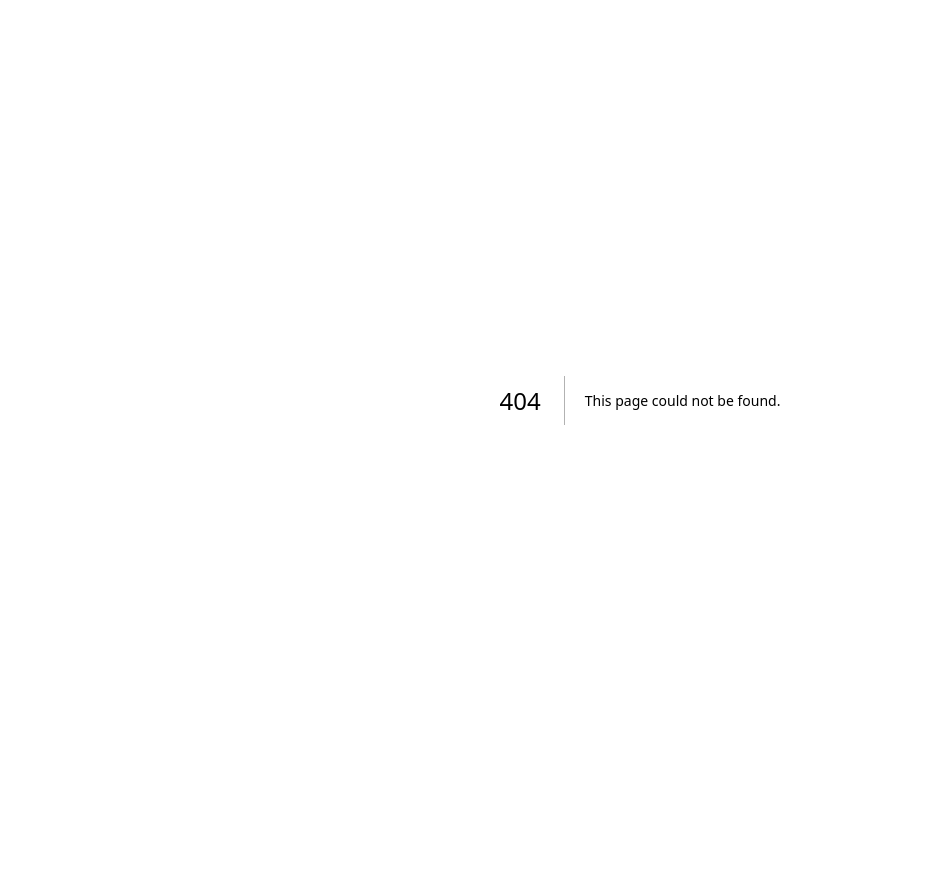
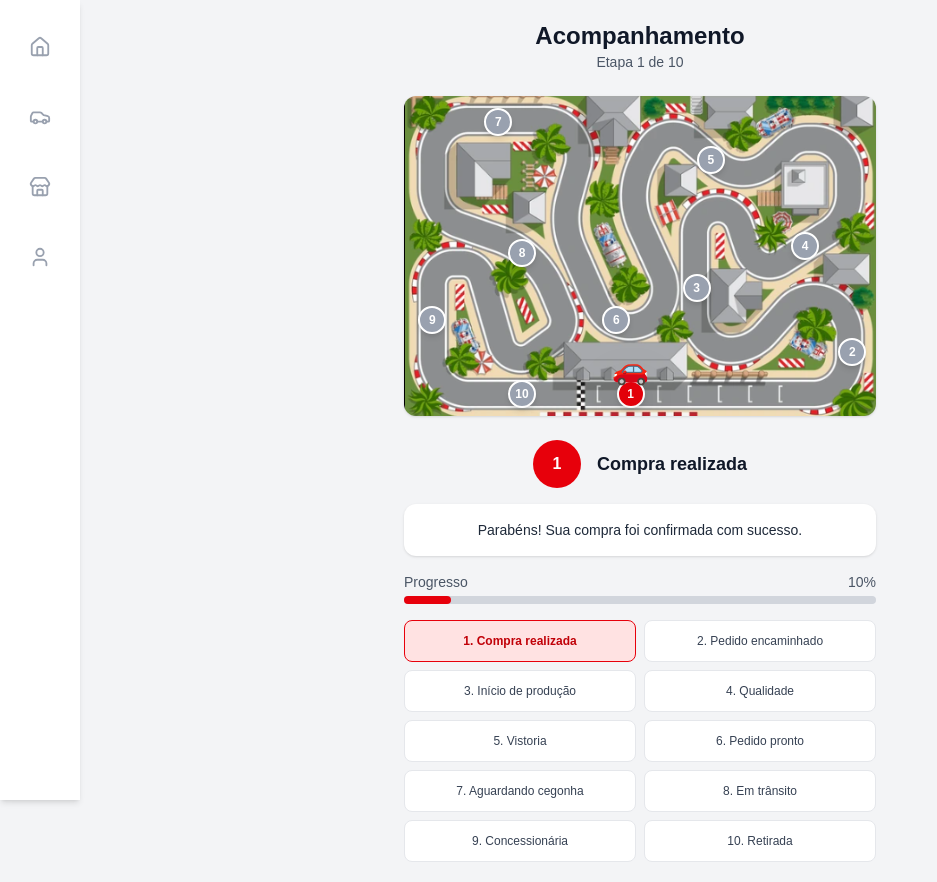
Before and after one commit to Experience-TADS/Experience, a Next.js app: page /Cliente/SaibaMais in a window 1280 px wide. Before the commit this address had no page. Shown: the whole page, without its empty margins (0-937 px from the left). Before the commit the page ends 800 px from the top, so only its background shows below. Built offline with nearby package versions, Linux system fonts and the light colour scheme.

Commit message:
fix:Pagina de acomoanhamento atualizada

```diff
--- a/app/Cliente/Acompanhamento/page.tsx
+++ b/app/Cliente/Acompanhamento/page.tsx
@@ -9,15 +9,15 @@ import {
   ChevronUp,
   X,
 } from "lucide-react";
+import { useRouter } from "next/navigation";
 
 const etapas = [
   "Compra realizada",
   "Pedido encaminhado",
-  "Produção",
+  "Início de produção",
   "Qualidade",
-  "Transporte",
-  "Concessionária",
-  "Retirada",
+  "Vistoria",
+  "Pedido pronto",
 ];
 
 const horarios = [
@@ -26,20 +26,20 @@ const horarios = [
 ];
 
 export default function Veiculo() {
+  const router = useRouter();
 
   const [pedidos, setPedidos] = useState([
     {
       id: "1",
-      modelo: "Corolla Cross",
-      cor: "Branco",
+      modelo: "Hilux",
+      cor: "Prata Nívea",
       ano: "2026",
       status: 3,
-      imagem: "/toyota_yaris.jpg", // 🔥 imagem do carro
+      imagem: "/toyota_yaris.jpg",
     },
   ]);
 
   const [expandido, setExpandido] = useState<string | null>(null);
-
   const [modalAdd, setModalAdd] = useState(false);
   const [codigo, setCodigo] = useState("");
 
@@ -49,7 +49,6 @@ export default function Veiculo() {
 
   function adicionarPedido(e: any) {
     e.preventDefault();
-
     if (!codigo) return;
 
     setPedidos([
@@ -70,7 +69,6 @@ export default function Veiculo() {
 
   function confirmarAgendamento() {
     if (!data || !hora) return;
-
     alert(`Retirada agendada para ${data} às ${hora}`);
     setModalAgendar(false);
   }
@@ -80,21 +78,28 @@ export default function Veiculo() {
 
       <Sidebar />
 
-      <div className="flex-1 p-5 md:p-10">
+      <div className="flex-1 flex flex-col items-center p-5 md:p-10 md:ml-20">
 
         {/* HEADER */}
-        <div className="flex justify-between items-center mb-6">
+        <div className="w-full max-w-md sticky top-0 z-20 bg-gray-100 pb-4 mb-6">
+          <div className="flex justify-between items-center pt-4">
+            <div>
               <h1 className="text-xl font-bold text-gray-900">
                 Seus Veículos
               </h1>
+              <p className="text-sm text-gray-700">
+                {pedidos.length} pedidos
+              </p>
+            </div>
 
             <button
               onClick={() => setModalAdd(true)}
-            className="bg-red-500 text-white px-4 py-2 rounded-lg flex items-center gap-2"
+              className="bg-red-600 text-white px-4 py-2 rounded-lg flex items-center gap-2 shadow"
             >
               <Plus size={16} />
               Adicionar
             </button>
+          </div>
         </div>
 
         {/* LISTA */}
@@ -102,16 +107,17 @@ export default function Veiculo() {
           const aberto = expandido === p.id;
 
           return (
-            <div key={p.id} className="mb-4">
+            <div key={p.id} className="w-full max-w-md mb-6">
 
               {/* CARD */}
               <div
                 onClick={() => setExpandido(aberto ? null : p.id)}
-                className="bg-white p-5 rounded-xl shadow cursor-pointer hover:shadow-xl transition-shadow max-w-sm mx-auto"
+                className="bg-white p-5 rounded-xl shadow cursor-pointer"
               >
-                <div className="flex items-start justify-between">
+                <div className="flex justify-between">
+
                   <div>
-                    <p className="text-xs text-gray-800 font-medium">
+                    <p className="text-xs text-gray-600">
                       Pedido #{p.id}
                     </p>
 
@@ -119,36 +125,31 @@ export default function Veiculo() {
                       {p.modelo}
                     </h2>
 
-                    <p className="text-sm text-gray-800">
+                    <p className="text-sm text-gray-700">
                       {p.cor} • {p.ano}
                     </p>
+
+                    <span className="mt-2 inline-block text-xs font-semibold text-red-700 bg-red-100 px-2 py-1 rounded-full">
+                      {etapas[p.status]}
+                    </span>
                   </div>
 
                   <div className="flex items-center gap-2">
                     <div className="w-10 h-10 rounded-xl bg-red-100 flex items-center justify-center">
-                      <Car className="w-5 h-5 text-red-500" />
+                      <Car className="w-5 h-5 text-red-600" />
                     </div>
 
-                    {aberto ? (
-                      <ChevronUp className="w-4 h-4 text-gray-800" />
-                    ) : (
-                      <ChevronDown className="w-4 h-4 text-gray-800" />
-                    )}
-                  </div>
+                    {aberto ? <ChevronUp /> : <ChevronDown />}
                   </div>
 
-                <div className="mt-3">
-                  <span className="text-xs font-semibold text-red-600 bg-red-100 px-2 py-1 rounded-full">
-                    {etapas[p.status]}
-                  </span>
                 </div>
               </div>
 
               {/* DETALHES */}
               {aberto && (
-                <div className="space-y-4 animate-in fade-in slide-in-from-top-2 duration-300 max-w-sm mx-auto">
+                <div className="mt-4 space-y-4">
 
-                  {/* 🔥 IMAGEM DO CARRO */}
+                  {/* IMAGEM (MANTIDA 🔥) */}
                   <div className="w-full h-40 rounded-xl overflow-hidden">
                     <img
                       src={p.imagem}
@@ -156,42 +157,73 @@ export default function Veiculo() {
                     />
                   </div>
 
-                  <div className="bg-white p-4 rounded-xl shadow">
+                  {/* TIMELINE */}
+                  <div className="bg-white p-5 rounded-xl shadow">
 
-                    <h3 className="font-bold text-gray-900 mb-4">
+                    <h3 className="text-lg font-bold text-gray-900 mb-6">
                       Acompanhamento
                     </h3>
 
-                    {etapas.map((etapa, i) => (
-                      <div key={i} className="flex items-center gap-3 mb-2">
+                    <div className="relative">
 
+                      {/* LINHA */}
+                      <div className="absolute left-[13px] top-0 bottom-0 w-[2px] bg-red-500" />
+
+                      {etapas.map((etapa, i) => {
+                        const concluida = i <= p.status;
+
+                        return (
+                          <div key={i} className="flex items-start gap-4 mb-8">
+
+                            {/* BOLINHA */}
+                            <div className="z-10">
                               <div
-                          className={`w-3 h-3 rounded-full ${
-                            i <= p.status
+                                className={`w-7 h-7 flex items-center justify-center rounded-full
+                                ${
+                                  concluida
                                     ? "bg-red-600"
-                              : "bg-gray-400"
-                          }`}
-                        />
-
-                        <span
-                          className={`text-sm ${
-                            i <= p.status
-                              ? "text-gray-900 font-semibold"
-                              : "text-gray-600"
+                                    : "bg-gray-300"
                                 }`}
                               >
+                                {concluida && (
+                                  <span className="text-white text-xs">✓</span>
+                                )}
+                              </div>
+                            </div>
+
+                            {/* TEXTO */}
+                            <div>
+                              <p className="text-sm font-semibold text-gray-900">
                                 {etapa}
-                        </span>
+                              </p>
+
+                              <p className="text-xs text-gray-500">
+                                15 de jan.
+                              </p>
+
+                              <button
+                                onClick={(e) => {
+                                  e.stopPropagation();
+                                  router.push("/Cliente/SaibaMais");
+                                }}
+                                className="text-xs text-gray-500 mt-1 hover:text-red-600"
+                              >
+                                ⓘ Mais detalhes
+                              </button>
+                            </div>
 
                           </div>
-                    ))}
+                        );
+                      })}
+
+                    </div>
 
                     <button
                       onClick={(e) => {
                         e.stopPropagation();
                         setModalAgendar(true);
                       }}
-                      className="mt-4 w-full bg-red-500 text-white py-2 rounded-lg font-semibold"
+                      className="mt-4 w-full bg-red-600 text-white py-2 rounded-lg font-semibold"
                     >
                       Agendar retirada
                     </button>
@@ -209,57 +241,35 @@ export default function Veiculo() {
 
       {/* MODAL ADD */}
       {modalAdd && (
-        <div className="fixed inset-0 bg-black/50 flex items-center justify-center z-50">
+        <div className="fixed inset-0 bg-black/60 flex items-center justify-center z-50">
+          <div className="bg-white p-6 rounded-xl w-[90%] max-w-sm">
+            <h2 className="font-bold mb-4">Adicionar Veículo</h2>
 
-          <div className="bg-white p-6 rounded-xl w-[90%] max-w-sm relative">
-
-            <X
-              onClick={() => setModalAdd(false)}
-              className="absolute right-4 top-4 cursor-pointer text-gray-800"
-            />
-
-            <h2 className="font-bold mb-4 text-gray-900">
-              Adicionar Veículo
-            </h2>
-
-            <form onSubmit={adicionarPedido} className="space-y-3">
-
+            <form onSubmit={adicionarPedido}>
               <input
                 value={codigo}
                 onChange={(e) => setCodigo(e.target.value)}
+                className="w-full border p-2 mb-3"
                 placeholder="Código"
-                className="w-full border p-2 rounded text-gray-900"
               />
-
-              <button className="w-full bg-red-500 text-white py-2 rounded font-semibold">
+              <button className="w-full bg-red-600 text-white py-2 rounded">
                 Adicionar
               </button>
-
             </form>
-
           </div>
-
         </div>
       )}
 
       {/* MODAL AGENDAR */}
       {modalAgendar && (
-        <div className="fixed inset-0 bg-black/50 flex items-center justify-center z-50">
+        <div className="fixed inset-0 bg-black/60 flex items-center justify-center z-50">
+          <div className="bg-white p-6 rounded-xl w-[90%] max-w-sm">
 
-          <div className="bg-white p-6 rounded-xl w-[90%] max-w-sm relative">
-
-            <X
-              onClick={() => setModalAgendar(false)}
-              className="absolute right-4 top-4 cursor-pointer text-gray-800"
-            />
-
-            <h2 className="font-bold mb-4 text-gray-900">
-              Agendar Retirada
-            </h2>
+            <h2 className="font-bold mb-4">Agendar Retirada</h2>
 
             <input
               type="date"
-              className="w-full border p-2 rounded mb-3 text-gray-900 font-medium"
+              className="w-full border p-2 mb-3"
               value={data}
               onChange={(e) => setData(e.target.value)}
             />
@@ -269,10 +279,8 @@ export default function Veiculo() {
                 <button
                   key={h}
                   onClick={() => setHora(h)}
-                  className={`py-2 rounded border text-sm font-medium ${
-                    hora === h
-                      ? "bg-red-500 text-white"
-                      : "text-gray-800"
+                  className={`py-2 border rounded ${
+                    hora === h ? "bg-red-600 text-white" : ""
                   }`}
                 >
                   {h}
@@ -282,13 +290,12 @@ export default function Veiculo() {
 
             <button
               onClick={confirmarAgendamento}
-              className="w-full bg-red-500 text-white py-2 rounded font-semibold"
+              className="w-full bg-red-600 text-white py-2 rounded"
             >
               Confirmar
             </button>
 
           </div>
-
         </div>
       )}
 
--- /dev/null
+++ b/app/Cliente/SaibaMais/page.tsx
@@ -0,0 +1,186 @@
+"use client";
+
+import { useState } from "react";
+import Sidebar from "@/app/componentes/SideBar";
+
+const etapas = [
+  "Compra realizada",
+  "Pedido encaminhado",
+  "Início de produção",
+  "Qualidade",
+  "Vistoria",
+  "Pedido pronto",
+  "Aguardando cegonha",
+  "Em trânsito",
+  "Concessionária",
+  "Retirada",
+];
+
+const descricoes = [
+  "Parabéns! Sua compra foi confirmada com sucesso.",
+  "Seu pedido foi encaminhado à fábrica.",
+  "Seu veículo começou a produção.",
+  "O carro está passando por testes.",
+  "Inspeção final em andamento.",
+  "Seu veículo está pronto.",
+  "Aguardando transporte.",
+  "Seu veículo está a caminho.",
+  "Chegou na concessionária.",
+  "Pronto para retirada.",
+];
+
+export default function SaibaMais() {
+  const [etapa, setEtapa] = useState(1);
+
+  // 🔥 POSIÇÕES CORRETAS
+const posicoes = [
+  { top: "93%", left: "48%" },
+  { top: "80%", left: "95%" },
+  { top: "60%", left: "62%" },
+  { top: "47%", left: "85%" },
+  { top: "20%", left: "65%" },
+  { top: "70%", left: "45%" },
+  { top: "8%", left: "20%" },
+  { top: "49%", left: "25%" },
+  { top: "70%", left: "6%" },
+  { top: "93%", left: "25%" },
+];
+  // 🔥 PROGRESSO (tava faltando)
+  const progresso = Math.round((etapa / etapas.length) * 100);
+
+  return (
+    <div className="flex min-h-screen bg-gray-100">
+
+      <Sidebar />
+
+      <div className="flex-1 flex justify-center">
+
+        <div className="w-full max-w-lg p-5">
+
+          {/* HEADER */}
+          <div className="mb-6 text-center">
+            <h1 className="text-2xl font-bold text-gray-900">
+              Acompanhamento
+            </h1>
+            <p className="text-sm text-gray-600">
+              Etapa {etapa} de {etapas.length}
+            </p>
+          </div>
+
+          {/* 🛣️ MAPA */}
+          <div className="relative w-full h-[320px] rounded-xl overflow-hidden shadow mb-6">
+
+            <img
+              src="/pista.png"
+              className="w-full h-full object-cover"
+            />
+
+            {/* 🔴 PONTOS */}
+            {posicoes.map((p, i) => {
+              const n = i + 1;
+
+              return (
+                <button
+                  key={n}
+                  onClick={() => setEtapa(n)}
+                  className={`absolute w-7 h-7 rounded-full text-xs flex items-center justify-center font-bold text-white shadow-md border-2 z-10
+                    ${
+                      n <= etapa
+                        ? "bg-red-600 border-white"
+                        : "bg-gray-400 border-white"
+                    }
+                  `}
+                  style={{
+                    left: p.left,
+                    top: p.top,
+                    transform: "translate(-50%, -50%)",
+                  }}
+                >
+                  {n}
+                </button>
+              );
+            })}
+
+            {/* 🚗 CARRO */}
+            <div
+              className="absolute transition-all duration-700 z-50"
+              style={{
+                left: posicoes[etapa - 1]?.left,
+                top: posicoes[etapa - 1]?.top,
+                transform: "translate(-50%, -120%)", // 🔥 sobe o carro acima do ponto
+              }}
+            >
+              <div className="text-3xl drop-shadow-2xl">
+                🚗
+              </div>
+            </div>
+
+          </div>
+
+          {/* ETAPA ATUAL */}
+          <div className="flex items-center gap-4 justify-center mb-4">
+
+            <div className="w-12 h-12 rounded-full bg-red-600 text-white flex items-center justify-center font-bold">
+              {etapa}
+            </div>
+
+            <div>
+              <h2 className="font-bold text-gray-900 text-lg">
+                {etapas[etapa - 1]}
+              </h2>
+            </div>
+
+          </div>
+
+          {/* DESCRIÇÃO */}
+          <div className="bg-white p-4 rounded-xl shadow mb-4 text-center">
+            <p className="text-sm text-gray-800">
+              {descricoes[etapa - 1]}
+            </p>
+          </div>
+
+          {/* PROGRESSO */}
+          <div className="mb-4">
+            <div className="flex justify-between text-sm text-gray-600 mb-1">
+              <span>Progresso</span>
+              <span>{progresso}%</span>
+            </div>
+
+            <div className="w-full h-2 bg-gray-300 rounded-full">
+              <div
+                className="h-2 bg-red-600 rounded-full transition-all"
+                style={{ width: `${progresso}%` }}
+              />
+            </div>
+          </div>
+
+          {/* LISTA */}
+          <div className="grid grid-cols-2 gap-2">
+
+            {etapas.map((e, i) => {
+              const n = i + 1;
+
+              return (
+                <button
+                  key={n}
+                  onClick={() => setEtapa(n)}
+                  className={`p-3 rounded-lg border text-xs text-center transition
+                    ${
+                      n === etapa
+                        ? "bg-red-100 border-red-600 text-red-700 font-semibold"
+                        : "bg-white border-gray-200 text-gray-700"
+                    }
+                  `}
+                >
+                  {n}. {e}
+                </button>
+              );
+            })}
+
+          </div>
+
+        </div>
+      </div>
+    </div>
+  );
+}
--- a/app/componentes/Card.tsx
+++ b/app/componentes/Card.tsx
@@ -43,7 +43,7 @@ export default function CardCar({
           alt={title}
           className="
             w-full
-            h-32 sm:h-36 md:h-45
+            h-32 sm:h-33 md:h-45
             object-cover
             transition
             duration-500
--- a/app/componentes/SideBar.tsx
+++ b/app/componentes/SideBar.tsx
@@ -54,7 +54,7 @@ export default function Sidebar() {
       </div>
 
       {/* DESKTOP */}
-      <div className="hidden md:flex w-20 h-screen bg-white shadow-md flex-col items-center py-6 gap-6">
+      <div className="hidden md:flex fixed top-0 left-0 h-screen w-20 bg-white shadow-md flex-col items-center py-6 gap-6 z-40">
 
         <NextLink href="/">
           <div className={getItemStyle("/")}>
--- /dev/null
+++ b/app/componentes/Stage/RoadVisualization.tsx
@@ -0,0 +1,164 @@
+"use client";
+
+import { useMemo } from "react";
+
+const roadPoints = [
+  { x: 8, y: 95 },
+  { x: 28, y: 82 },
+  { x: 55, y: 75 },
+  { x: 82, y: 68 },
+  { x: 92, y: 55 },
+  { x: 65, y: 48 },
+  { x: 35, y: 40 },
+  { x: 12, y: 30 },
+  { x: 40, y: 18 },
+  { x: 78, y: 8 },
+];
+
+const generatePath = () => {
+  let d = `M ${roadPoints[0].x} ${roadPoints[0].y}`;
+
+  for (let i = 1; i < roadPoints.length; i++) {
+    const prev = roadPoints[i - 1];
+    const curr = roadPoints[i];
+
+    const dx = curr.x - prev.x;
+
+    const cp1x = prev.x + dx * 0.55;
+    const cp1y = prev.y;
+
+    const cp2x = prev.x + dx * 0.45;
+    const cp2y = curr.y;
+
+    d += ` C ${cp1x} ${cp1y}, ${cp2x} ${cp2y}, ${curr.x} ${curr.y}`;
+  }
+
+  return d;
+};
+
+const getPointOnPath = (t: number) => {
+  const total = roadPoints.length - 1;
+  const i = Math.floor(t * total);
+  const next = Math.min(i + 1, total);
+
+  const p0 = roadPoints[i];
+  const p1 = roadPoints[next];
+
+  const localT = t * total - i;
+
+  return {
+    x: p0.x + (p1.x - p0.x) * localT,
+    y: p0.y + (p1.y - p0.y) * localT,
+  };
+};
+
+interface Props {
+  currentStageNum: number;
+  activeStage: number;
+  getStageStatus: (num: number) => string;
+  stageTitle?: string;
+}
+
+const RoadVisualization = ({
+  currentStageNum,
+  activeStage,
+  getStageStatus,
+  stageTitle,
+}: Props) => {
+
+  const pathD = useMemo(() => generatePath(), []);
+
+  const stagePositions = useMemo(
+    () =>
+      Array.from({ length: 10 }, (_, i) => ({
+        ...getPointOnPath(i / 9),
+        number: i + 1,
+      })),
+    []
+  );
+
+  // 🔥 posição do carro
+  const carT = (currentStageNum - 1) / 9;
+  const carPos = getPointOnPath(carT);
+
+  return (
+    <div className="w-full bg-gray-100 rounded-xl p-3 border">
+
+      <svg viewBox="0 0 100 100" className="w-full h-[300px]">
+
+        {/* 🛣️ estrada */}
+        <path
+          d={pathD}
+          fill="none"
+          stroke="#ccc"
+          strokeWidth="6"
+          strokeLinecap="round"
+        />
+
+        {/* progresso */}
+        <path
+          d={pathD}
+          fill="none"
+          stroke="#ef4444"
+          strokeWidth="6"
+          strokeLinecap="round"
+          strokeDasharray={`${(activeStage / 10) * 200} 999`}
+        />
+
+        {/* 🟢 pontos */}
+        {stagePositions.map((p) => {
+          const status = getStageStatus(p.number);
+          const isActive = p.number === currentStageNum;
+
+          return (
+            <g key={p.number}>
+
+              <circle
+                cx={p.x}
+                cy={p.y}
+                r={isActive ? 3 : 2}
+                fill={
+                  status === "completed"
+                    ? "#ef4444"
+                    : status === "in_progress"
+                    ? "#f87171"
+                    : "#d1d5db"
+                }
+              />
+
+              <text
+                x={p.x}
+                y={p.y + 0.5}
+                textAnchor="middle"
+                fontSize="2"
+                fill="white"
+                fontWeight="bold"
+              >
+                {p.number}
+              </text>
+
+            </g>
+          );
+        })}
+
+        {/* 🚗 carro */}
+        <g transform={`translate(${carPos.x}, ${carPos.y})`}>
+          <rect x="-3" y="-2" width="6" height="4" rx="1" fill="#111" />
+          <circle cx="-2" cy="2" r="1" fill="black" />
+          <circle cx="2" cy="2" r="1" fill="black" />
+        </g>
+
+      </svg>
+
+      {/* título */}
+      {stageTitle && (
+        <p className="text-center text-sm mt-2 font-semibold text-gray-700">
+          {stageTitle}
+        </p>
+      )}
+
+    </div>
+  );
+};
+
+export default RoadVisualization;
--- a/app/page.tsx
+++ b/app/page.tsx
@@ -70,10 +70,13 @@ export default function Home() {
   return (
     <div className="flex bg-gray-100 min-h-screen">
 
+      {/* SIDEBAR */}
       <Sidebar />
 
-      <div className="flex-1 p-5 md:p-10">
+      {/* CONTEÚDO */}
+      <div className="flex-1 p-5 md:p-10 md:ml-20">
 
+        {/* HEADER */}
         <Header />
 
         {/* GRID DE NOTÍCIAS */}
```
Also changed, not shown: public/Pista.png (added). Lines whose indentation alone changed are shown as unchanged.
